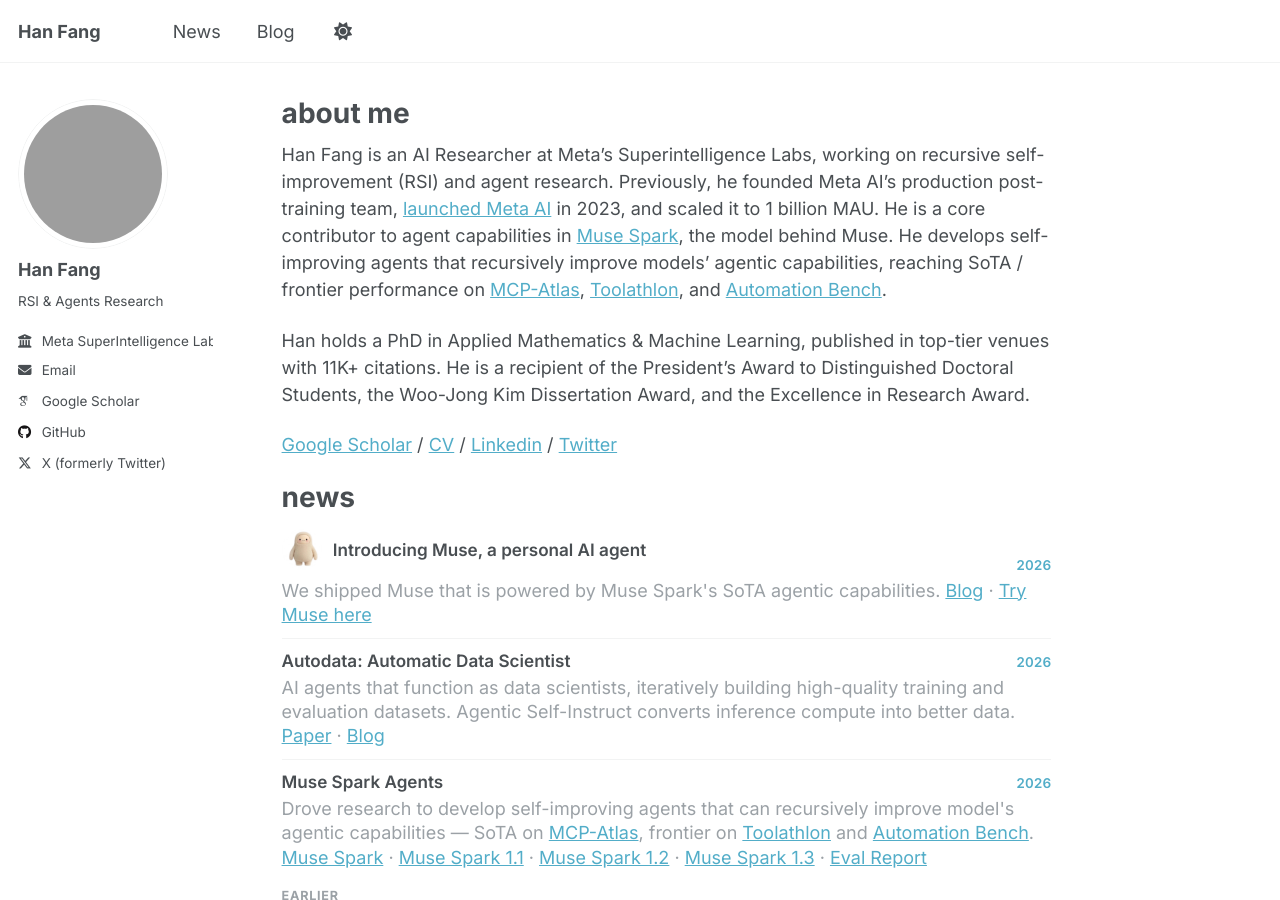
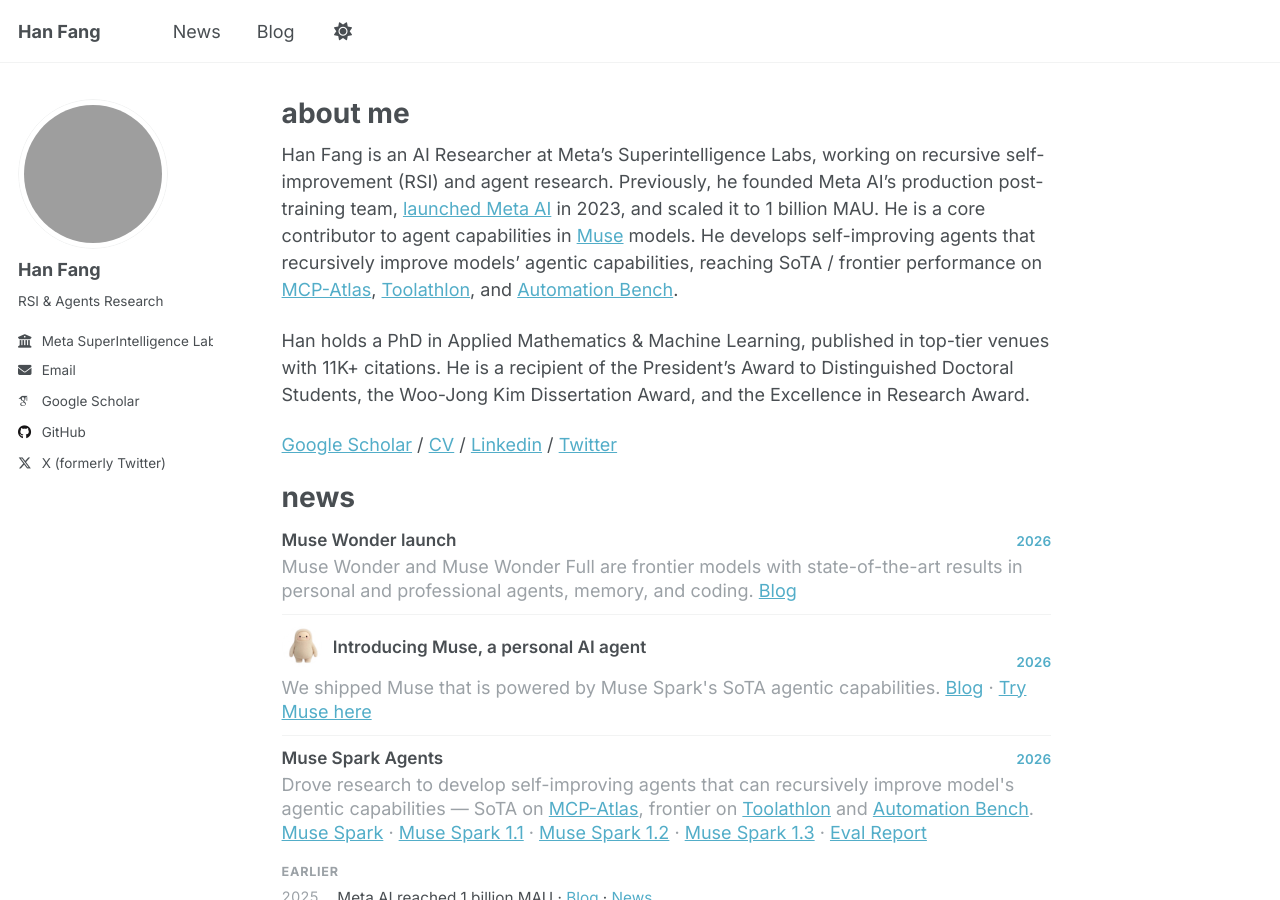
Before and after one commit to hanfang/hanfang.github.io, a Jekyll site: the page built from _pages/about.md, in a window 1280 px wide and 900 px high. Built offline with Jekyll 4.4.1, drawn with Linux system fonts in a browser that asks for light colours; some web fonts are replaced; some of the changed text lies outside the part shown.

Commit message:
Update Muse Wonder news and Autodata paper

```diff
--- a/_pages/about.md
+++ b/_pages/about.md
@@ -7,7 +7,7 @@
   - /about.html
 ---
 
-Han Fang is an AI Researcher at Meta’s Superintelligence Labs, working on recursive self-improvement (RSI) and agent research. Previously, he founded Meta AI’s production post-training team, [launched Meta AI](https://developers.facebook.com/videos/2023/building-metas-next-generation-ai-product-experiences-with-llama/) in 2023, and scaled it to 1 billion MAU. He is a core contributor to agent capabilities in [Muse Spark](https://ai.meta.com/blog/introducing-muse-spark-meta-model-api/), the model behind Muse. He develops self-improving agents that recursively improve models’ agentic capabilities, reaching SoTA / frontier performance on [MCP-Atlas](https://labs.scale.com/leaderboard/mcp_atlas), [Toolathlon](https://toolathlon.xyz/docs/leaderboard), and [Automation Bench](https://zapier.com/benchmarks).
+Han Fang is an AI Researcher at Meta’s Superintelligence Labs, working on recursive self-improvement (RSI) and agent research. Previously, he founded Meta AI’s production post-training team, [launched Meta AI](https://developers.facebook.com/videos/2023/building-metas-next-generation-ai-product-experiences-with-llama/) in 2023, and scaled it to 1 billion MAU. He is a core contributor to agent capabilities in [Muse](https://ai.meta.com/blog/introducing-muse-spark-meta-model-api/) models. He develops self-improving agents that recursively improve models’ agentic capabilities, reaching SoTA / frontier performance on [MCP-Atlas](https://labs.scale.com/leaderboard/mcp_atlas), [Toolathlon](https://toolathlon.xyz/docs/leaderboard), and [Automation Bench](https://artificialanalysis.ai/evaluations/automationbench-aa).
 
 Han holds a PhD in Applied Mathematics & Machine Learning, published in top-tier venues with 11K+ citations. He is a recipient of the President’s Award to Distinguished Doctoral Students, the Woo-Jong Kim Dissertation Award, and the Excellence in Research Award.
 
@@ -21,6 +21,14 @@
 
 <div class="news-item">
   <div class="news-item__head">
+    <h3 class="news-item__title">Muse Wonder launch</h3>
+    <span class="news-item__year">2026</span>
+  </div>
+  <p class="news-item__desc">Muse Wonder and Muse Wonder Full are frontier models with state-of-the-art results in personal and professional agents, memory, and coding. <a href="https://research.meta.ai/blog/muse-wonder">Blog</a></p>
+</div>
+
+<div class="news-item">
+  <div class="news-item__head">
     <h3 class="news-item__title news-title-with-mascot"><img src="{{ '/assets/images/muse-mascot.png' | relative_url }}" alt="Muse mascot" class="news-item__mascot">Introducing Muse, a personal AI agent</h3>
     <span class="news-item__year">2026</span>
   </div>
@@ -29,18 +37,10 @@
 
 <div class="news-item">
   <div class="news-item__head">
-    <h3 class="news-item__title">Autodata: Automatic Data Scientist</h3>
-    <span class="news-item__year">2026</span>
-  </div>
-  <p class="news-item__desc">AI agents that function as data scientists, iteratively building high-quality training and evaluation datasets. Agentic Self-Instruct converts inference compute into better data. <a href="https://arxiv.org/abs/2606.25996">Paper</a> · <a href="https://facebookresearch.github.io/RAM/blogs/autodata/">Blog</a></p>
-</div>
-
-<div class="news-item">
-  <div class="news-item__head">
     <h3 class="news-item__title">Muse Spark Agents</h3>
     <span class="news-item__year">2026</span>
   </div>
-  <p class="news-item__desc">Drove research to develop self-improving agents that can recursively improve model's agentic capabilities — SoTA on <a href="https://labs.scale.com/leaderboard/mcp_atlas">MCP-Atlas</a>, frontier on <a href="https://toolathlon.xyz/docs/leaderboard">Toolathlon</a> and <a href="https://zapier.com/benchmarks">Automation Bench</a>. <a href="https://ai.meta.com/blog/introducing-muse-spark-msl/">Muse Spark</a> · <a href="https://ai.meta.com/blog/introducing-muse-spark-meta-model-api/">Muse Spark 1.1</a> · <a href="https://developer.meta.com/ai/models/muse-spark/">Muse Spark 1.2</a> · <a href="https://research.meta.ai/blog/introducing-muse-spark-1-3">Muse Spark 1.3</a> · <a href="https://ai.meta.com/static-resource/muse-spark-1-1-evaluation-report">Eval Report</a></p>
+  <p class="news-item__desc">Drove research to develop self-improving agents that can recursively improve model's agentic capabilities — SoTA on <a href="https://labs.scale.com/leaderboard/mcp_atlas">MCP-Atlas</a>, frontier on <a href="https://toolathlon.xyz/docs/leaderboard">Toolathlon</a> and <a href="https://artificialanalysis.ai/evaluations/automationbench-aa">Automation Bench</a>. <a href="https://ai.meta.com/blog/introducing-muse-spark-msl/">Muse Spark</a> · <a href="https://ai.meta.com/blog/introducing-muse-spark-meta-model-api/">Muse Spark 1.1</a> · <a href="https://developer.meta.com/ai/models/muse-spark/">Muse Spark 1.2</a> · <a href="https://research.meta.ai/blog/introducing-muse-spark-1-3">Muse Spark 1.3</a> · <a href="https://ai.meta.com/static-resource/muse-spark-1-1-evaluation-report">Eval Report</a></p>
 </div>
 
 </div>
@@ -94,6 +94,14 @@
 <div class="paper-list">
 
 <div class="paper-item">
+  <img src="/images/paper-autodata.svg" alt="" class="paper-thumb">
+  <div class="paper-content">
+    <a href="https://arxiv.org/abs/2606.25996" class="paper-title">Autodata: An Agentic Data Scientist to Create High Quality Synthetic Data</a>
+    <p class="paper-meta">Ilia Kulikov, Chenxi Whitehouse, Tianhao Wu, Yixin Nie, Swarnadeep Saha, Eryk Helenowski, Weizhe Yuan, Olga Golovneva, Jack Lanchantin, Yoram Bachrach, Jakob Foerster, Xian Li, <strong>Han Fang</strong>, Sainbayar Sukhbaatar, Jason Weston · arXiv 2026 · <a href="https://facebookresearch.github.io/RAM/blogs/autodata/">Blog</a></p>
+  </div>
+</div>
+
+<div class="paper-item">
   <img src="/images/paper-gps.png" alt="" class="paper-thumb">
   <div class="paper-content">
     <a href="https://arxiv.org/abs/2510.01143" class="paper-title">Generalized Parallel Scaling with Interdependent Generations</a>
```
Also changed, not shown: _pages/news.md (+8 -8 lines), images/paper-autodata.svg (added).
